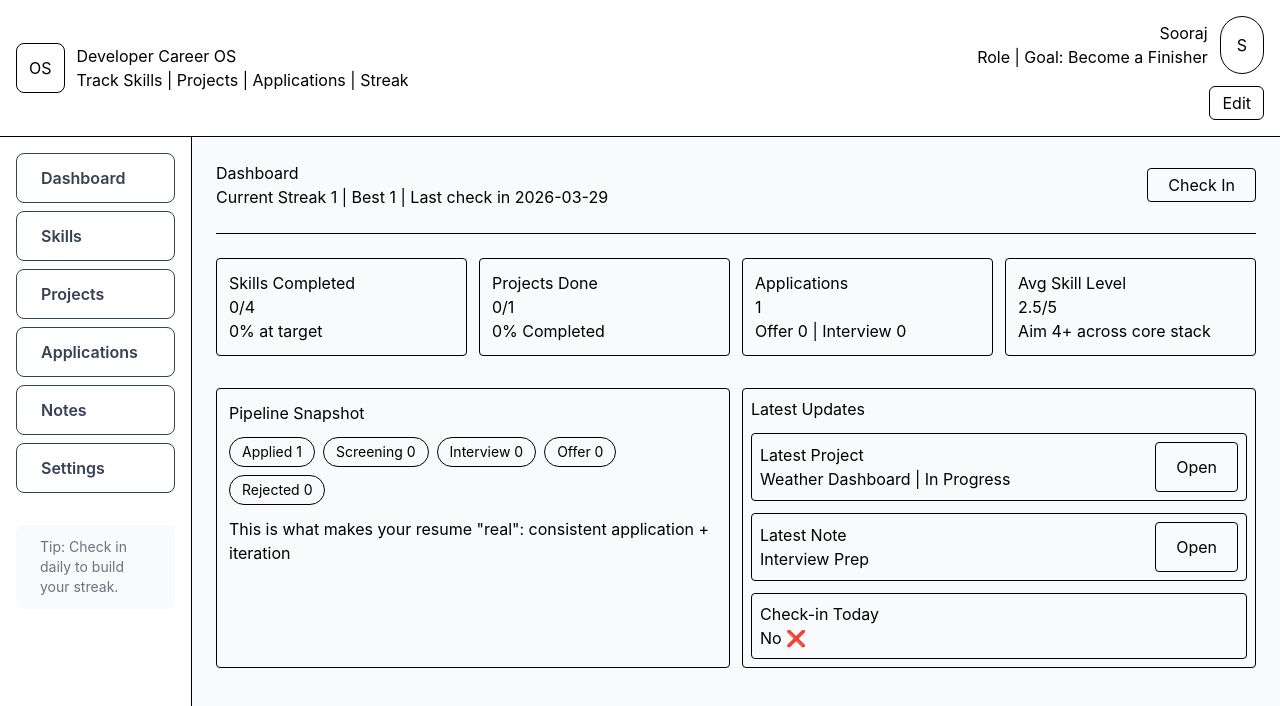
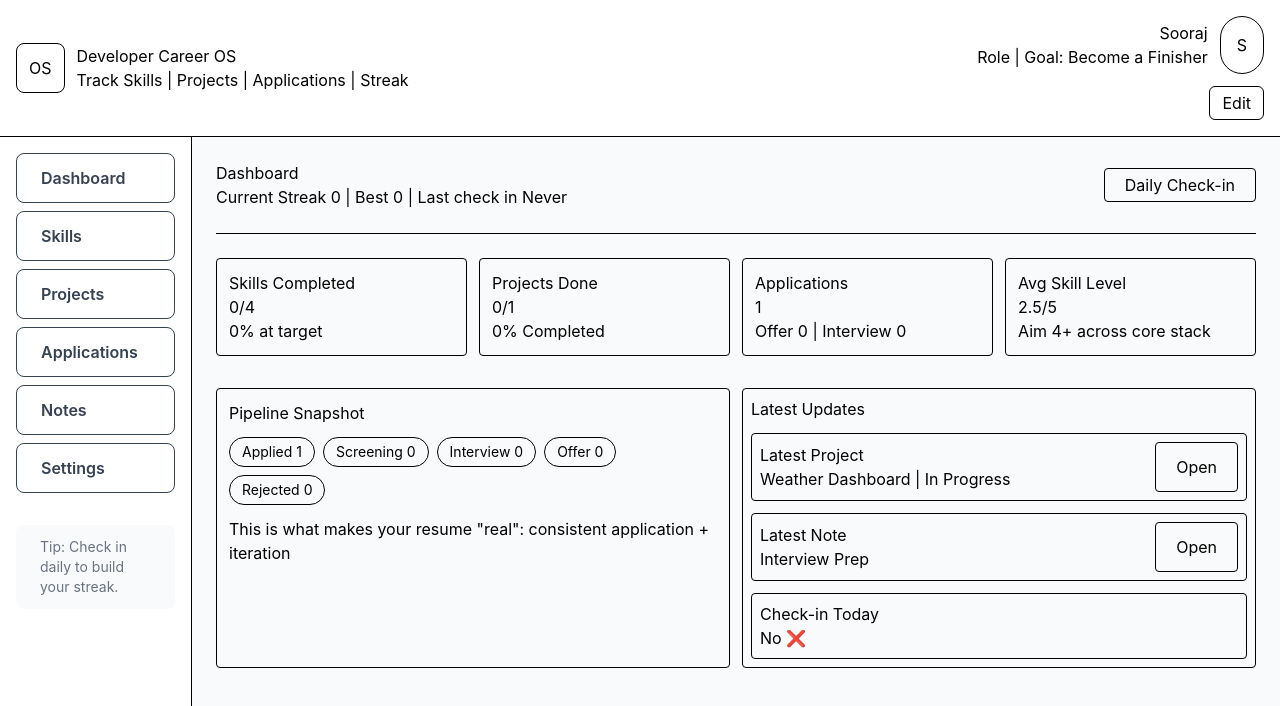
Before and after one commit to Sooraj2237/dev-career-os, a React (Vite) app: page / in a window 1280 px wide. Shown: the top 706 px of the page. Built offline with nearby package versions, Linux system fonts and the light colour scheme.

Commit message:
feat: build PageHeader with dynamic localStorage streak tracking

```diff
--- a/src/components/Dashboard.jsx
+++ b/src/components/Dashboard.jsx
@@ -1,16 +1,9 @@
+import PageHeader from "./PageHeader"
+
 function Dashboard() {
     return (
     <>
-        <div className="heading flex items-center justify-between mb-6">
-            <div className="left-head">
-                <h1>Dashboard</h1>
-                <p>Current Streak 1 | Best 1 | Last check in 2026-03-29</p>
-            </div>
-            <div className="right-head">
-                <button className="border rounded px-5 py-1">Check In</button>
-            </div>
-        </div>
-        <hr />
+        <PageHeader title="Dashboard" />
         <div className="stats grid grid-cols-4 mt-6 gap-3">
             <div className="skills border rounded p-3 flex flex-col">
                 <h2>Skills Completed</h2>
--- /dev/null
+++ b/src/components/PageHeader.jsx
@@ -0,0 +1,65 @@
+import { useState, useEffect } from "react"
+
+function PageHeader({title}) {
+    const defaultStreak = {current: 0, best: 0, lastCheckIn: 'Never'}
+
+    const [streak, setStreak] = useState(defaultStreak)
+    const today = new Date().toISOString().split('T')[0]
+    const isCheckedIn = (streak.lastCheckIn === today)
+
+    useEffect(() => {
+        const saveStreak = localStorage.getItem('devOS_streak')
+        if (saveStreak) {
+            setStreak(JSON.parse(saveStreak))
+        }
+    }, [])
+
+    const checkIn = () => {
+        if (isCheckedIn) {
+            return;
+        }
+
+        let newStreak = {...streak}
+
+        const newDate = new Date()
+        newDate.setDate(newDate.getDate() - 1)
+        const yesterday = newDate.toISOString().split('T')[0]
+
+        if (streak.lastCheckIn === yesterday) {
+            newStreak.current += 1
+        } else {
+            newStreak.current = 1
+        }
+
+        if (newStreak.current > newStreak.best) {
+            newStreak.best = newStreak.current
+        }
+
+        newStreak.lastCheckIn = today
+
+        setStreak(newStreak)
+        localStorage.setItem('devOS_streak', JSON.stringify(newStreak))
+    }
+
+    return (
+    <>
+        <div className="heading flex items-center justify-between mb-6">
+            <div className="left-head">
+                <h1>{title}</h1>
+                <p>Current Streak {streak.current} | Best {streak.best} | Last check in {streak.lastCheckIn}</p>
+            </div>
+            <div className="right-head">
+                {!isCheckedIn && (
+                    <button className="border rounded px-5 py-1 cursor-pointer" onClick={checkIn}>Daily Check-in</button>
+                )}
+                {isCheckedIn && (
+                    <button className="border rounded px-5 py-1">Checked In ✅</button>
+                )}
+            </div>
+        </div>
+        <hr />
+    </>
+    )
+}
+
+export default PageHeader
--- a/src/components/Sidebar.jsx
+++ b/src/components/Sidebar.jsx
@@ -1,4 +1,4 @@
-import { Link } from 'react-router-dom';
+import { Link } from 'react-router-dom'
 
 function Sidebar() {
     return (
@@ -13,7 +13,7 @@ function Sidebar() {
                 <li className="mt-8 px-6 py-3 text-sm text-gray-500 bg-gray-50 rounded-lg">Tip: Check in daily to build your streak.</li>
             </ul>
         </div>
-    );
+    )
 }
 
-export default Sidebar;
+export default Sidebar
```
